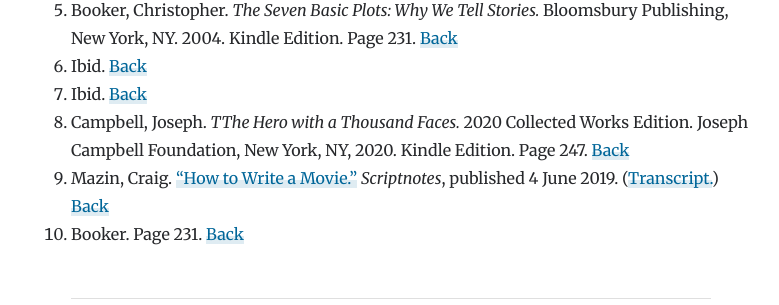
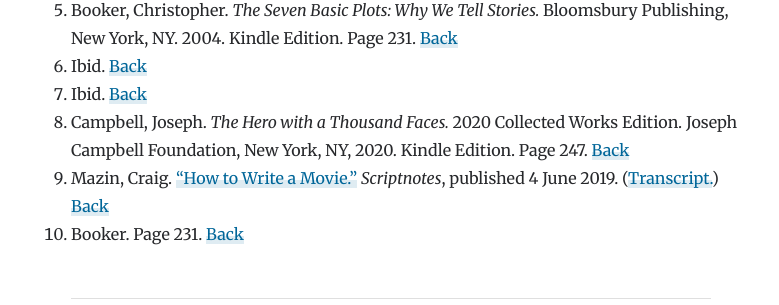
Before and after one commit to natelistrom/natelistrom.github.io, a Jekyll site: the page built from _posts/2023-07-04-rule-of-three.md, in a window 1280 px wide and 900 px high, scrolled down 8582 px. Shown: the part 383-688 px from the top of the window, without its empty margins (249-1028 px from the left). Built offline with Jekyll 4.4.1, drawn with Linux system fonts in a browser that asks for light colours.

Commit message:
Fix typo

```diff
--- a/_includes/campbell-2020.html
+++ b/_includes/campbell-2020.html
@@ -1 +1 @@
-<span class="refBody"><span class="refAuthor">Campbell, Joseph.</span> <span class="refTitle"><em>TThe Hero with a Thousand Faces.</em></span> 2020 Collected Works Edition. Joseph Campbell Foundation, New York, NY, 2020. Kindle Edition.</span><span class="hidden"><span class="refAuthorShort">Campbell.</span> <span class="refTitleShort"><em>The Hero with a Thousand Faces.</em></span></span>
+<span class="refBody"><span class="refAuthor">Campbell, Joseph.</span> <span class="refTitle"><em>The Hero with a Thousand Faces.</em></span> 2020 Collected Works Edition. Joseph Campbell Foundation, New York, NY, 2020. Kindle Edition.</span><span class="hidden"><span class="refAuthorShort">Campbell.</span> <span class="refTitleShort"><em>The Hero with a Thousand Faces.</em></span></span>
```
